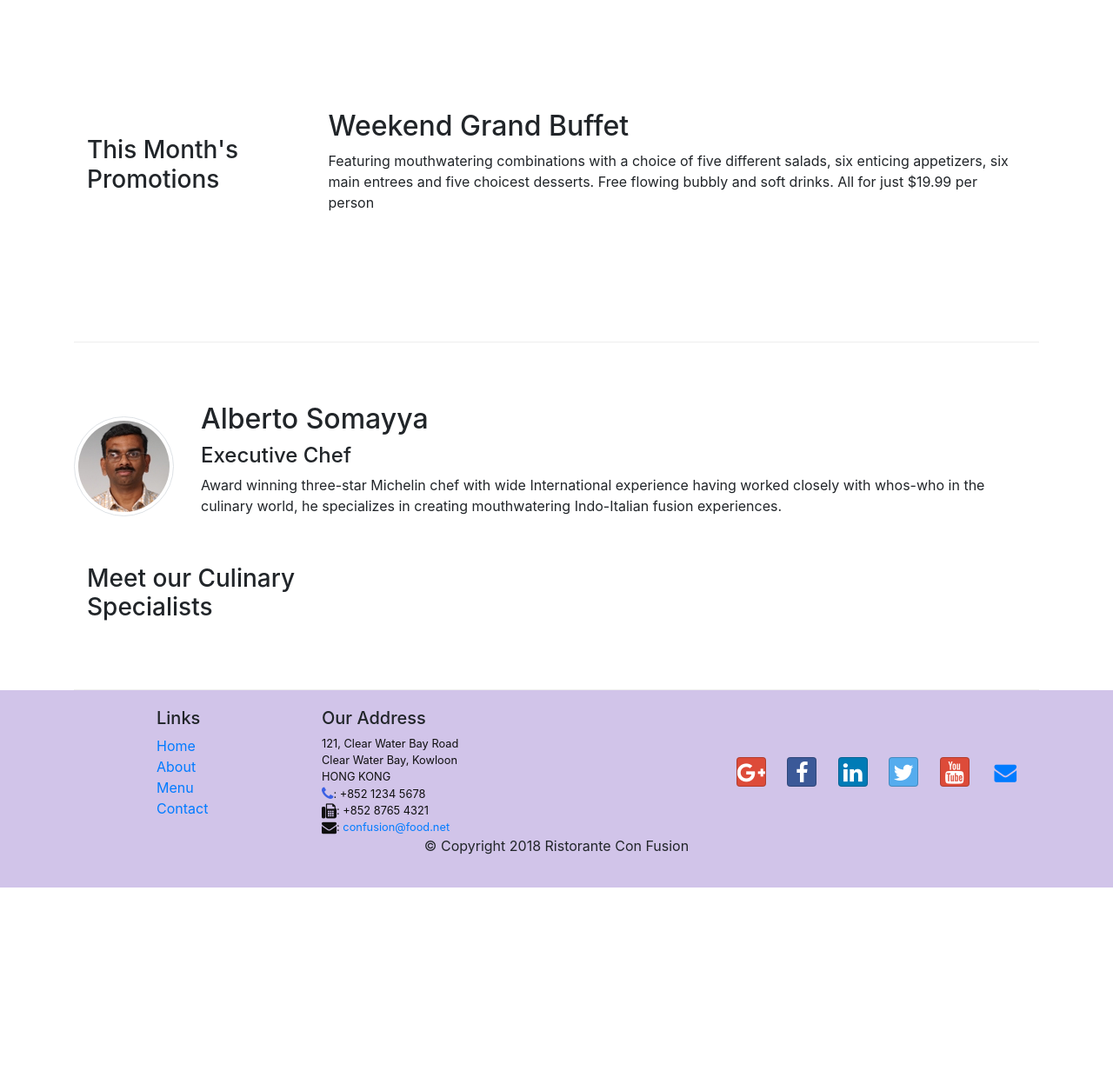
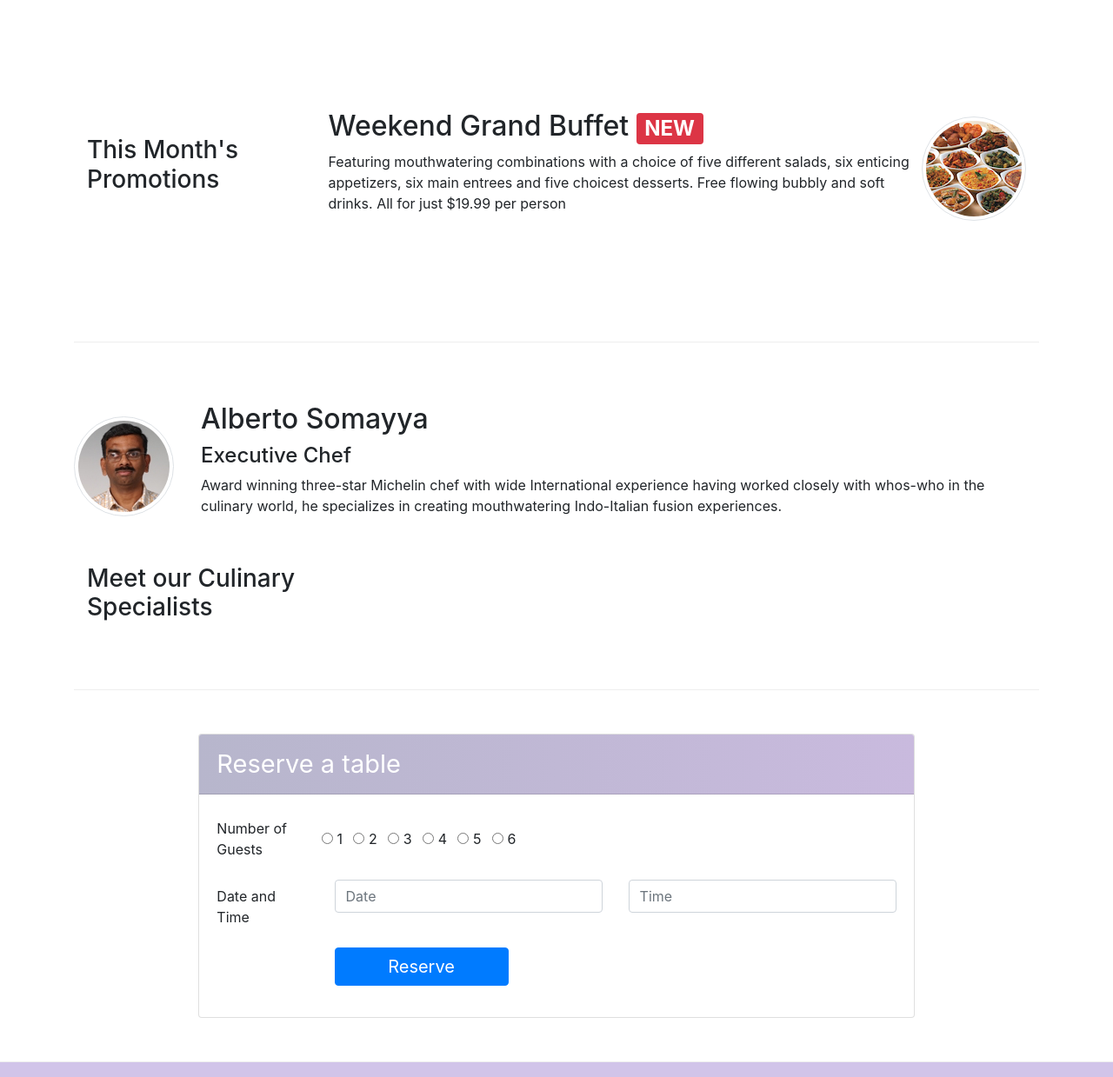
Before and after one commit to Ofure004/conFusion, a website: page index.html in a window 1280 px wide. Shown: the part 740-1979 px from the top of the page at 87% size. Before the commit the page ends 1761 px from the top, so only its background shows below. Drawn offline with nearby package versions, Linux system fonts and the light colour scheme.

Commit message:
new commit

```diff
--- a/css/styles.css
+++ b/css/styles.css
@@ -52,6 +52,7 @@ body{
 }
 .card-header{
     background-image: linear-gradient(to right,rgb(183,182,204), rgb(201,186,222));
+    font-size: 29px;
 }
 .navbar-brand > img{
     height: 30px;
@@ -64,3 +65,11 @@ img{
 .img-thumbnail{
     border-radius: 50%;
 }
+.btn-warning{
+    font-size: 20px;
+    width: 10em;
+}
+.reservebutton{
+    font-size: 20px;
+    width: 10em;
+}
--- a/index.html
+++ b/index.html
@@ -40,8 +40,11 @@
                     <h1>Ristorante con Fusion</h1>
                     <p>We take inspiration from the World's best cuisines, and create a unique fusion experience. Our lipsmacking creations will tickle your culinary senses!</p>
                 </div>
-                <div class="col-12 col-sm align-self-center">
+                <div class="col-12 col-sm-3 align-self-center">
                     <img src="img/logo.png" class="img-fluid">
+                </div>
+                <div class="col-12 col-sm-3 align-self-center">
+                    <a class="btn btn-warning " href="#reservetable" role="button">Reserve Table</a>
                 </div>
             </div>
         </div>
@@ -58,7 +61,11 @@
                         <img src="img/uthappizza.png"/>
                     </div>
                     <div class="media-body">
-                        <h2 class="mt-0">Uthappizza</h2>
+                        <h2 class="mt-0">
+                            Uthappizza
+                            <span class="badge badge-danger">HOT</span>
+                            <span class="badge badge-pill badge-secondary">$4.99</span>
+                        </h2>
                         <p class="d-none d-sm-block">A unique combination of Indian Uthappam (pancake) and Italian pizza,
                             topped with Cerignola olives, ripe vine cherry tomatoes, Vidalia onion,
                             Guntur chillies and Buffalo Paneer.
@@ -75,8 +82,19 @@
                 <h3>This Month's Promotions</h3>
             </div>
             <div class="col col-sm col-md">
-                <h2>Weekend Grand Buffet</h2>
-                <p>Featuring mouthwatering combinations with a choice of five different salads, six enticing appetizers, six main entrees and five choicest desserts. Free flowing bubbly and soft drinks. All for just $19.99 per person </p>
+                <div class="media">
+                    <div class="media-body">
+                        <h2 class="mt-0">
+                            Weekend Grand Buffet
+                            <span class="badge badge-danger">NEW</span>
+                        </h2>
+                        <p>Featuring mouthwatering combinations with a choice of five different salads, six enticing appetizers, six main entrees and five choicest desserts. Free flowing bubbly and soft drinks. All for just $19.99 per person </p>
+                    </div>
+                    <div class="d-flex ml-auto img-thumbnail align-self-center">
+                        <img src="img/buffet.png">
+                    </div>
+
+                </div>
             </div>
         </div>
 
@@ -100,6 +118,59 @@
         </div>
     </div>
 
+    <div class="row row-content align-self-center" id="reservetable">
+        <div class="col col-sm-8 offset-2">
+            <div class="card">
+                <div class="card-header text-white">
+                    Reserve a table
+                </div>
+                <div class="card-body">
+                    <form>
+                        <div class="form-group row">
+                            <label for="guestnumber" class="col-md-2 col-form-label"> Number of Guests</label>
+                            <div class="form-check form-check-inline">
+                                <input class="form-check-input" type="radio" name="guestnumber" id="guestnumber1" value="number1">
+                                <label class="form-check-label" for="guestnumber1">1</label>
+                            </div>
+                            <div class="form-check form-check-inline">
+                                <input class="form-check-input" type="radio" name="guestnumber" id="guestnumber2" value="number2">
+                                <label class="form-check-label" for="guestnumber1">2</label>
+                            </div> <div class="form-check form-check-inline">
+                                <input class="form-check-input" type="radio" name="guestnumber" id="guestnumber3" value="number3">
+                                <label class="form-check-label" for="guestnumber1">3</label>
+                            </div> <div class="form-check form-check-inline">
+                                <input class="form-check-input" type="radio" name="guestnumber" id="guestnumber4" value="number4">
+                                <label class="form-check-label" for="guestnumber1">4</label>
+                            </div> <div class="form-check form-check-inline">
+                                <input class="form-check-input" type="radio" name="guestnumber" id="guestnumber5" value="number5">
+                                <label class="form-check-label" for="guestnumber1">5</label>
+                            </div> <div class="form-check form-check-inline">
+                                <input class="form-check-input" type="radio" name="guestnumber" id="guestnumber6" value="number6">
+                                <label class="form-check-label" for="guestnumber1">6</label>
+                            </div>
+                        </div>
+                        <div class="form-group row">
+                            <label for="dateandtime" class="col-md-2 col-form-label">Date and Time</label>
+                            <div class="col-sm-5">
+                            <input type="text" class="form-control" id="date" name="Date" placeholder="Date">
+                            </div>
+                            <div class="col-sm-5">
+                                <input type="text" class="form-control" id="time" name="Time" placeholder="Time">
+                            </div>
+                        </div>
+                        <div class="form-group row">
+                            <div class="offset-md-2 col-md-10">
+                                <button type="submit" class="btn btn-primary reservebutton">Reserve</button>
+                            </div>
+                        </div>
+                    </form>
+                </div>
+            </div>
+        </div>
+
+    </div>
+
+    </div>
     <footer class="footer">
         <div class="container">
             <div class="row">
```
